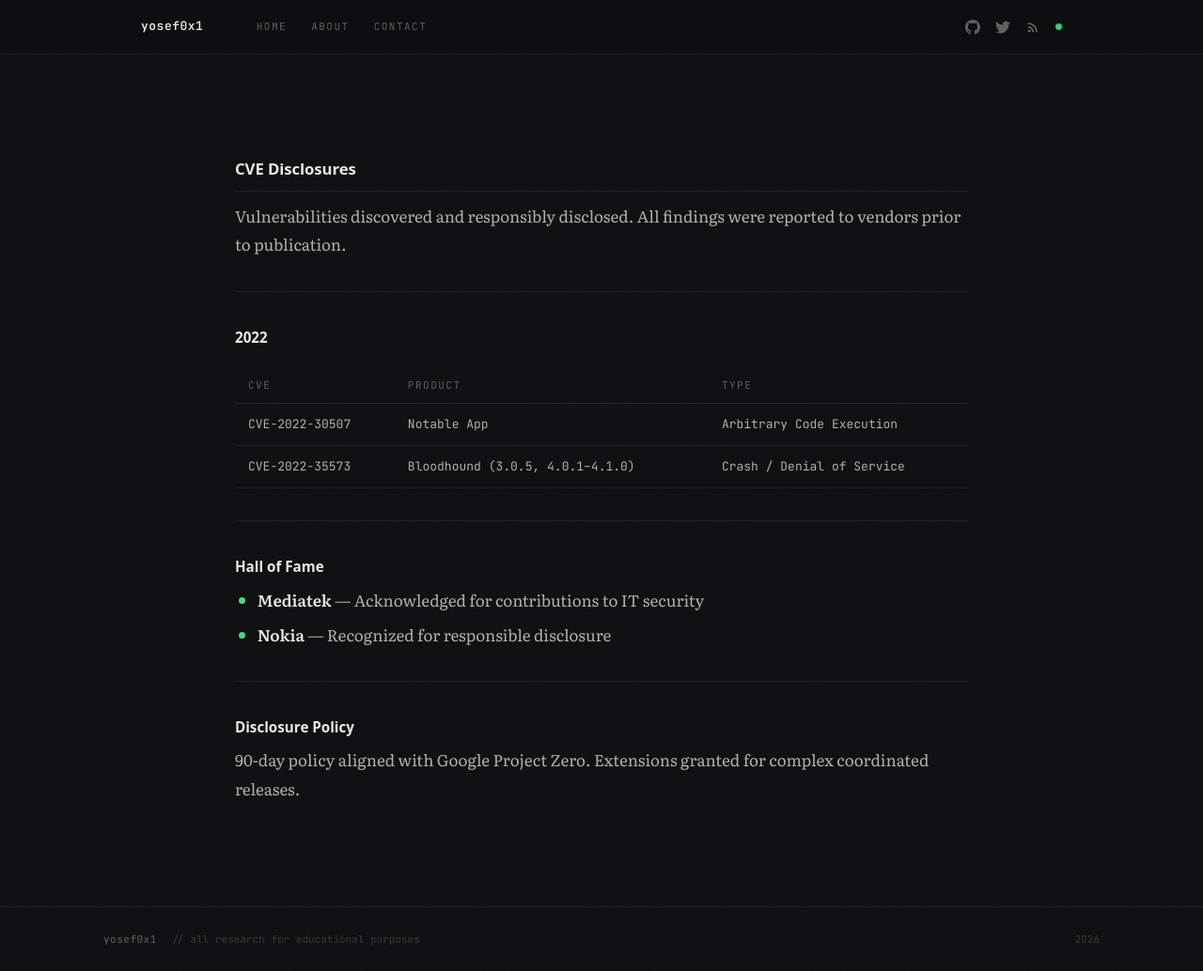
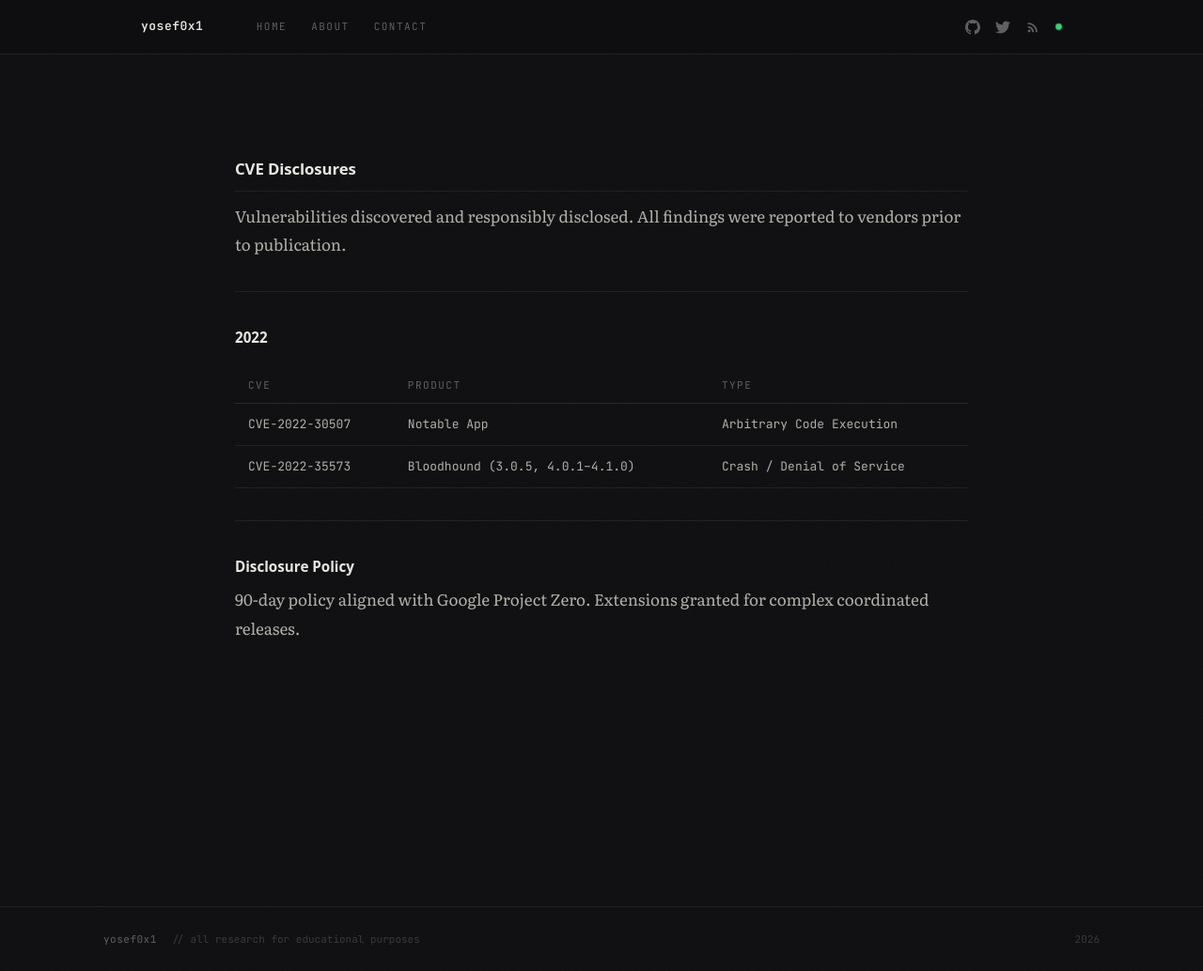
Before and after one commit to yosef0x01/yosef0x01.github.io, a Jekyll site: the page built from cves.md, in a window 1280 px wide and 1034 px high. Shown: the whole window at 94% size. Built offline with Jekyll 4.4.1, drawn with Linux system fonts in a browser that asks for light colours.

Commit message:
Remove Hall of Fame section from CVEs page

```diff
--- a/cves.md
+++ b/cves.md
@@ -19,13 +19,6 @@ Vulnerabilities discovered and responsibly disclosed. All findings were reported
 
 ---
 
-### Hall of Fame
-
-- **Mediatek** — Acknowledged for contributions to IT security
-- **Nokia** — Recognized for responsible disclosure
-
----
-
 ### Disclosure Policy
 
 90-day policy aligned with Google Project Zero. Extensions granted for complex coordinated releases.
```
